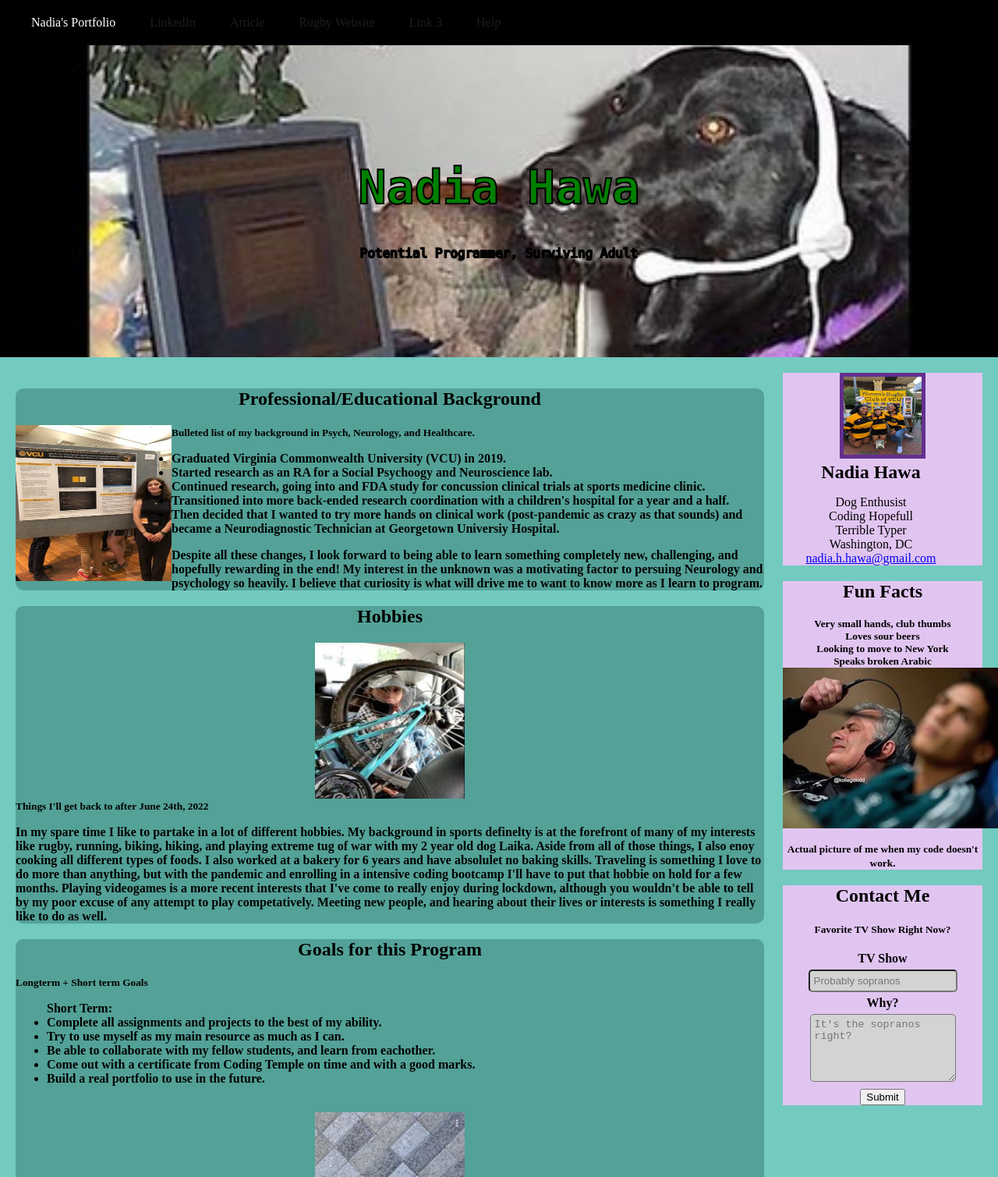
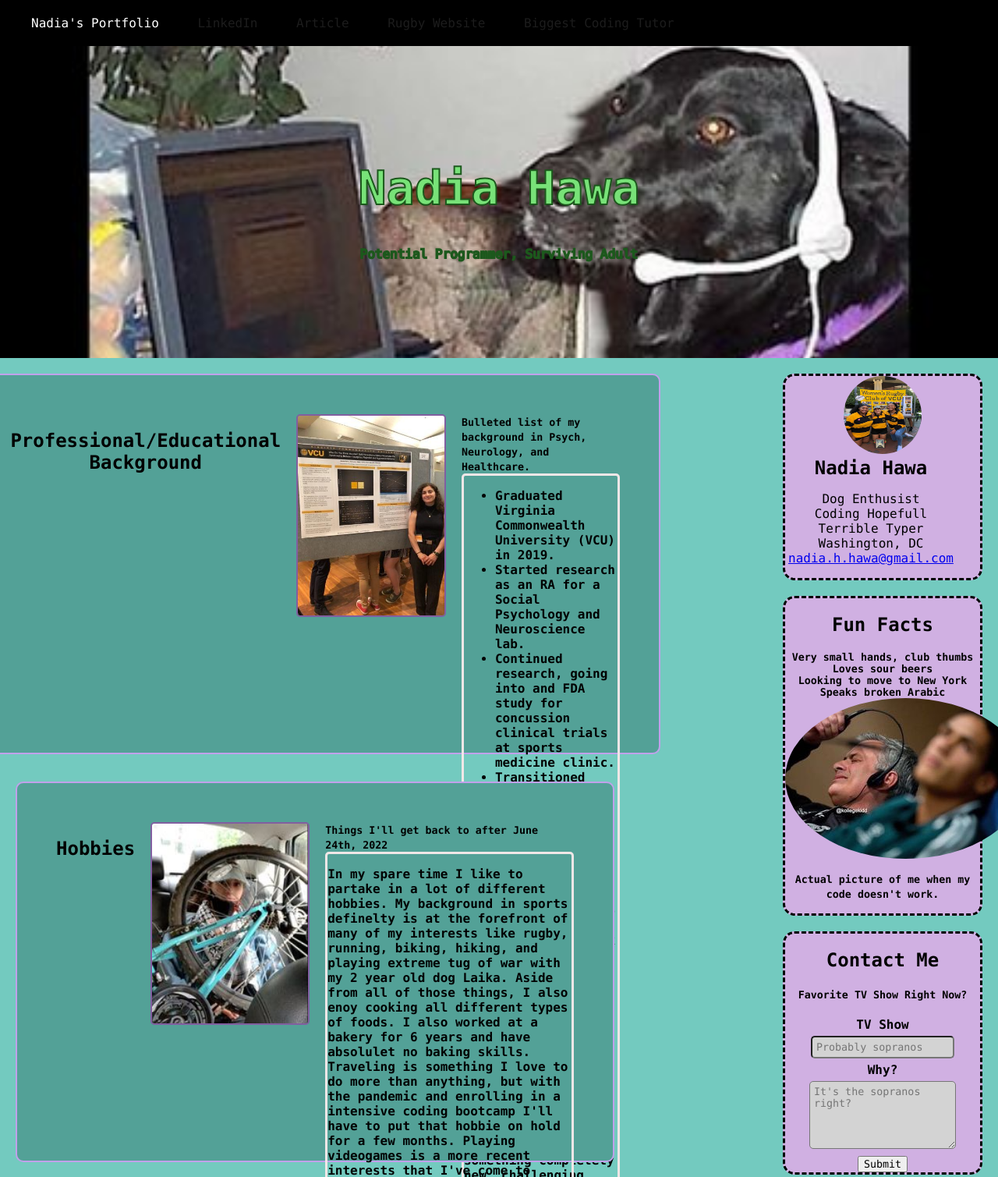
Before and after one commit to nadiahawa/portfolio, a plain HTML site: page index.html in a window 1280 px wide. Shown: the top 1509 px of the page at 78% size. Drawn offline with Linux system fonts and the light colour scheme.

Commit message:
new commit

```diff
--- a/css/main.css
+++ b/css/main.css
@@ -1,3 +1,6 @@
+*{
+    font-family: "Lucida Console";
+}
 body, html{
     height: 100%;
     margin: 0px;
@@ -25,12 +28,12 @@ nav{
 }
 
 nav a{
-    color:#5555;
+    color:rgba(85, 85, 85, 0.333);
     text-decoration:none
 }
 
 nav a:hover{
-    color: white;
+    color: rgb(255, 255, 255);
 }
 
 .hero-image{
@@ -40,29 +43,46 @@ nav a:hover{
     background-size: cover;
     background-position:center ;
     position:relative;
+    flex-basis: 40%;
+    align-self:center;
+    flex-wrap:wrap;
 
 }
+
+
+
+
 .hero-text{
-    color: green;
+    color: rgb(120, 226, 120);
     text-align: center;
     position: absolute;
     top: 50%;
     left: 50%;
     transform: translate(-50%, -50%);
     font-family: "Lucida Console";
-    -webkit-text-stroke:2px black;
+    justify-content: center;
+    align-items: center;
+    -webkit-text-stroke:2px rgb(28, 88, 28);
 }
 
-
 #main{
-    width: 75%;
+    display: flex;
+    gap:35px;
+    width: 60%;
     float: left;
     height: 100%;
     padding-left:20px;
     padding-top:20px;
-
+    flex-basis: 50%;
+    align-content: space-between;
+    justify-content: space-around;
+    flex-wrap: wrap;
+    align-items:center;
+    align-items: flex-end;
+    justify-content: center;
+    flex-flow:row wrap;
+    column-gap: 10px
 }
-
 
 #side{
     width: 20%;
@@ -73,7 +93,7 @@ nav a:hover{
 
 #profile-image{
     width:100px;
-    border: 5px solid rgb(100, 47, 143);
+    border: 5px solid rgb(133, 208, 226);
 }
 #profile{
     text-align: center;
@@ -94,18 +114,21 @@ nav a:hover{
 
 
 #side-articles, #main-articles{
-    padding: 10px;
+    padding: 30px;
     margin-bottom: 10px;
     border-radius: 10px; ;
 }
-.side-articles{
-    background-color: rgb(225, 197, 241);
-    text-align: center;
-}
 .main-articles{
-
+    display:flex;
     background:rgb(83, 161, 151);
     border-radius: 10px;
+    border: rgb(193, 161, 235) solid 2px;
+    height: 30vw;
+    padding: 50px;
+    gap: 10px;
+    gap: 10px 20px;
+    row-gap: 10px;
+
 }
 
 form{
@@ -120,16 +143,14 @@ textarea, input{
 
 }
 
-.side-articles h1{
-    margin-bottom: 20px;
-
-}
-
 footer{
     width: 100%;
-    background-color: black;
+    background-color: rgb(83, 56, 78);
     height: 5vh;
     margin-top: 0px;
+    position:sticky;
+    top:0;
+    position: -webkit-sticky;
 }
 footer div{
     text-align:center;
@@ -151,15 +172,60 @@ footer hr{
 h1{
     text-align: center;
 }
-.laikaimg{
-    display: block;
-    margin-left: auto;
-    margin-right: auto;
-    width: 20%;
+
+.jpeg{
+    display:flex;
+    border: rgb(129, 95, 160) solid 2px;
+    border-radius: 5px;
+    height:20vw;
+    justify-content:left;
 }
-.bike{
-    display: block;
-    margin-left: auto;
-    margin-right: auto;
-    width: 20%;
+.texts{
+    gap: 10px 20px;
+    margin-top: 15;
+    border:3px solid rgb(241, 231, 231);
+    flex-grow:2;
+    flex-shrink:1;
+    border-radius:5px ;
+    overflow:auto;
 }
+
+
+.side{
+    display:flex;
+    flex-direction:column;
+    position: absolute;
+    border:dashed;
+
+}
+
+
+.side-articles{
+    align-content: stretch;
+    background-color: rgb(208, 176, 226);
+    text-align: center;
+    margin-bottom: 20px;
+    border:dashed;
+    border-radius: 15px;
+
+}
+
+.side-jpeg{
+    position:relative;
+    border-radius: 50%;
+
+
+}
+
+.major{
+    justify-content: space-around;
+
+}
+
+.linky{
+    flex-grow:3;
+}
+
+.h1{
+    border:black;
+}
--- a/index.html
+++ b/index.html
@@ -11,11 +11,10 @@
     <nav>
         <ul>
             <li>Nadia's Portfolio</li>
-            <li><a href="https://www.linkedin.com/in/nadiahawa/">LinkedIn</a></li></li>
-            <li><a href="https://aoj.amegroups.com/article/view/6129/pdf">Article</a></li>
-            <li><a href="https://vcuwomensrugby.weebly.com/">Rugby Website</a> </li>
-            <li><a href="page3.html">Link 3</a> </li>
-            <li><a href="https://www.google.com/">Help</a></li>
+            <li><a target="_blank" class="linky" href="https://www.linkedin.com/in/nadiahawa/">LinkedIn</a></li></li>
+            <li><a target="_blank" class="linky" href="https://aoj.amegroups.com/article/view/6129/pdf">Article</a></li>
+            <li><a target="_blank" class="linky" href="https://vcuwomensrugby.weebly.com/">Rugby Website</a> </li>
+            <li><a target="_blank" class="linky" href="https://www.google.com/">Biggest Coding Tutor</a></li>
         </ul>
     </nav>
     <div class= "hero-image">
@@ -25,28 +24,32 @@
         </div>
     </div>
     <main>
+        <div class="major">
         <div id="main">
             <article class="main-articles">
-                <h1>Professional/Educational Background</h1>
-                <img src="images/psych.jfif" width="200" height="200" align="left"/>
+                <div class="headings"><h1>Professional/Educational Background</h1></div>
+                <img class="jpeg" src="images/psych.jfif" width="200" height="200" align="left"/>
                 <strong><small>Bulleted list of my background in Psych, Neurology, and Healthcare.</small>
+                <aside class="texts">
                     <p>
                         <ul>
                             <li>Graduated Virginia Commonwealth University (VCU) in 2019.</li>
-                            <li>Started research as an RA for a Social Psychoogy and Neuroscience lab.</li>
+                            <li>Started research as an RA for a Social Psychology and Neuroscience lab.</li>
                             <li>Continued research, going into and FDA study for concussion clinical trials at sports medicine clinic.</li>
                             <li>Transitioned into more back-ended research coordination with a children's hospital for a year and a half.</li>
                             <li>Then decided that I wanted to try more hands on clinical work (post-pandemic as crazy as that sounds)
                                 and became a Neurodiagnostic Technician at Georgetown Universiy Hospital.
                             </li>
-                        </ul>Despite all these changes, I look forward to being able to learn something completely new, challenging, and hopefully rewarding in the end! My interest in the unknown was a motivating factor to persuing Neurology and psychology so heavily. I believe that curiosity is what will drive me to want to know more as I learn to program.
+                        </ul>Despite all these changes, I look forward to being able to learn something completely new, challenging, and hopefully rewarding in the end! My interest in the unknown was a motivating factor to persuing Neurology and psychology so heavily. I believe that curiosity is what
+                        will drive me to want to know more as I learn to program.</p>
+                        </aside>
                 </strong>
             </article>
             <article class="main-articles">
-                <h1>Hobbies</h1>
-                <img class= "bike" src="images/bike.jpg" alt= "Proof of Biking" width="200" height="200"/>
+                <div class="headings"><h1>Hobbies</h1></div>
+                <img class="jpeg" src="images/bike.jpg" alt= "Proof of Biking" width="200" height="200"/>
                 <strong><small>Things I'll get back to after June 24th, 2022</small>
-
+                    <aside class="texts">
                     <p>In my spare time I like to partake in a lot of different hobbies. My background in sports definelty is at the forefront of many of my interests like rugby, running, biking, hiking, and playing extreme tug of war with my 2 year old dog Laika. Aside from all of those things, I also enoy cooking all different types of foods. I also worked at a bakery for 6 years and have absolulet no baking skills.
                         Traveling is something I love to do more than anything, but with the pandemic and enrolling in a intensive coding bootcamp I'll have to
                         put that hobbie on hold for a few months. Playing videogames is a more recent interests that I've come to
@@ -54,11 +57,15 @@
                         attempt to play competatively. Meeting new people, and hearing about their lives or interests is something
                         I really like to do as well.
                 </p>
+                </aside>
                 </strong>
             </article>
             <article class="main-articles">
-                <h1>Goals for this Program</h1>
+                <div class="headings"><h1>Goals for this Program
+                    <img class="jpeg" src="images/laika.jpg" >
+                </h1></div>
                 <strong><small>Longterm + Short term Goals</small>
+                    <aside class="texts">
                     <p>
                         <ul>Short Term:
                                 <li>Complete all assignments and projects to the best of my ability.</li>
@@ -68,20 +75,21 @@
                                 <li>Build a real portfolio to use in the future.</li>
                         </ul>
                         <br>
-                        <img class="laikaimg" src="images/laika.jpg" >
                           <ul>Long Term:
                             <li>Be able to feel confident in my abilities as a fullstack developer. </li>
                             <li>Launch a new career in the tech industy.</li>
                             <li>Pave a road for an exciting career shift that could lead me to many different ventures in my career and life.</li>
                         </ul>
                 </p>
+            </aside>
                 </strong>
             </article>
 
         </div>
+    </div>
     <div id="side">
         <article class="side-articles" id ="profile">
-            <img id="profile-image" src="images/rugby.jpg" width="100" height="100">
+            <img class="side-jpeg" src="images/rugby.jpg" width="100" height="100">
             <div id="profile-details"><h2>Nadia Hawa</h2>
             <ul>
                 <li>Dog Enthusist
@@ -101,7 +109,7 @@
                         <li>Loves sour beers</li>
                         <li>Looking to move to New York</li>
                         <li>Speaks broken Arabic</li>
-                        <img src="images/meme.jpg"/>
+                        <img class="side-jpeg" src="images/meme.jpg"/>
                     </ul>Actual picture of me when my code doesn't work.</small>
                     <p>
                     </p></strong>
```
